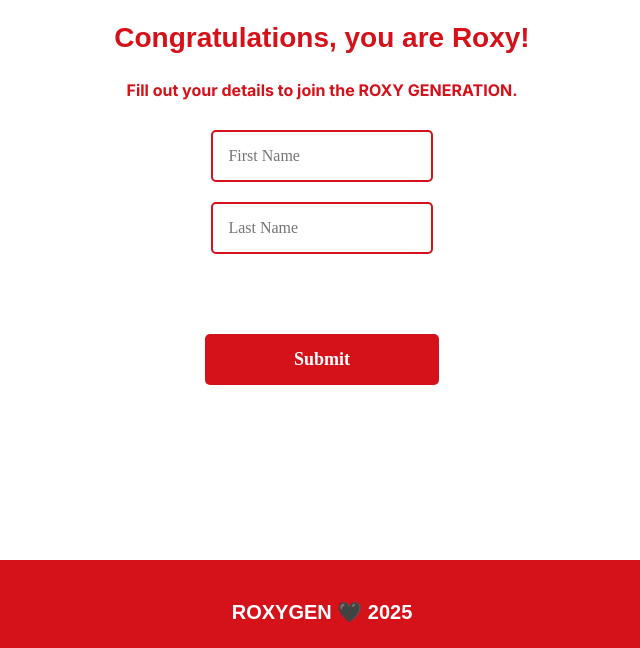
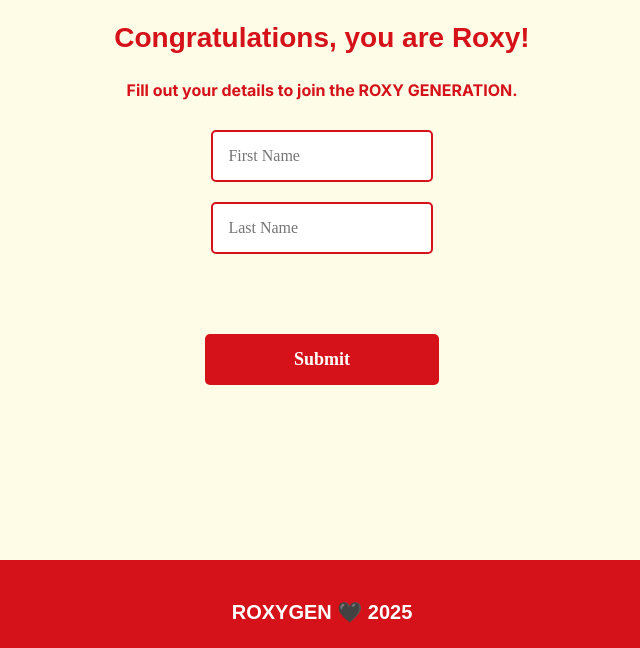
Before and after one commit to zjncoo/roxy, a plain HTML site: page result.html in a window 1280 px wide. Shown: the part 280-928 px from the top of the page, without its empty margins (318-958 px from the left). Drawn offline with Linux system fonts and the light colour scheme; a web font is replaced by a local one.

Commit message:
Update result.html

```diff
--- a/result.html
+++ b/result.html
@@ -11,7 +11,7 @@
       font-family: 'Inter', sans-serif;
       text-align: center;
       padding: 0;
-      background-color: #ffffff;
+      background-color: #FEFCE7;
       color: #D51119; /* Rosso audace */
       margin: 0;
       display: flex;
```
